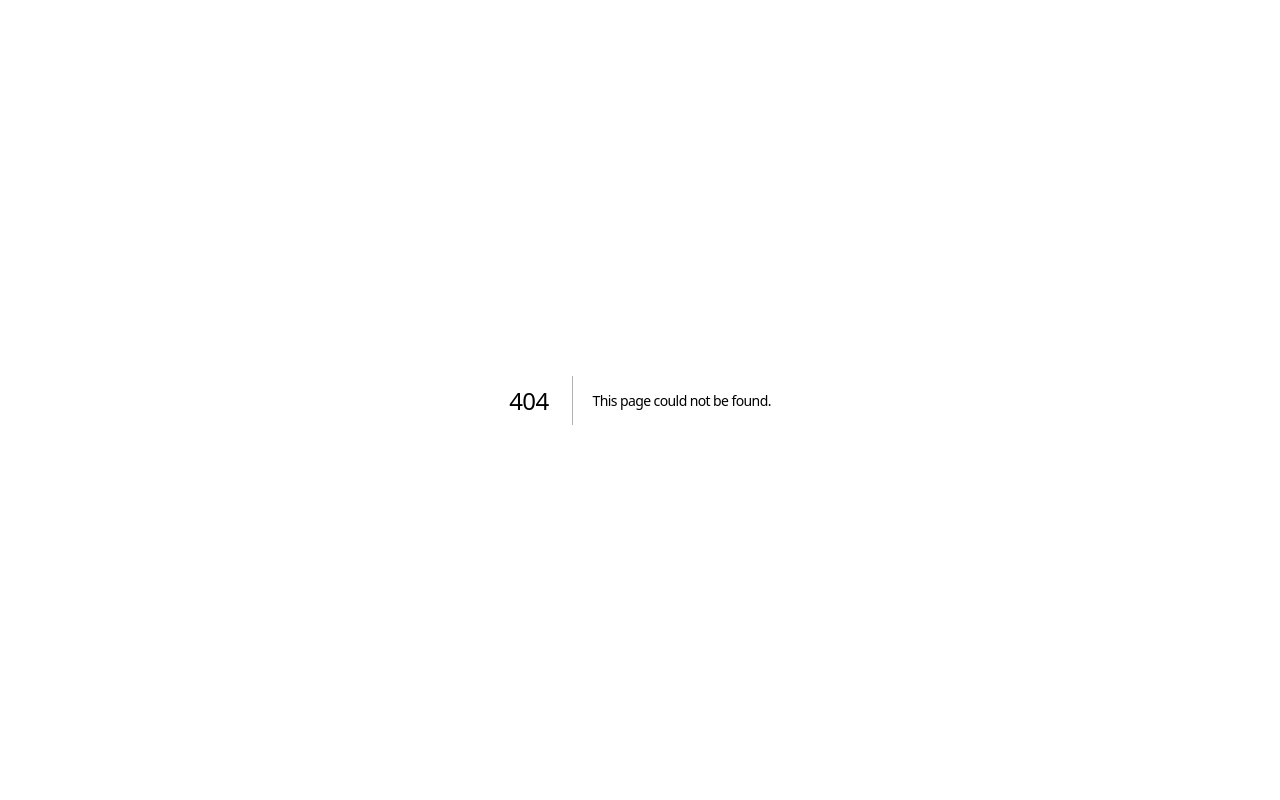
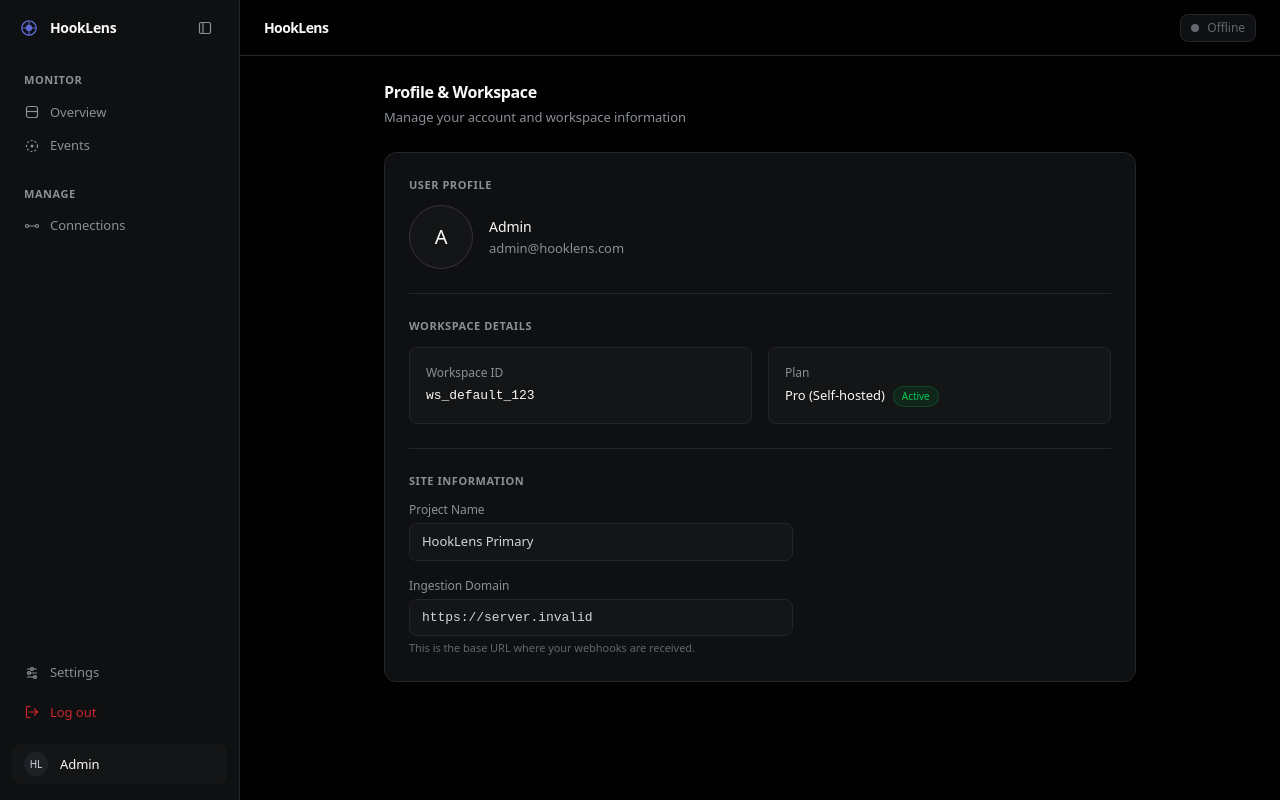
Before and after one commit to abubakar2906/hooklens, a Next.js app in the folder dashboard/: page /profile in a window 1280 px wide. Before the commit this address had no page. Built offline with nearby package versions, Linux system fonts and the light colour scheme; no server answers.

Commit message:
release ready

```diff
--- /dev/null
+++ b/dashboard/src/app/(dashboard)/profile/page.tsx
@@ -0,0 +1,73 @@
+import { currentUser } from '@clerk/nextjs/server';
+
+export default async function ProfilePage() {
+  const user = await currentUser();
+  const email = user?.emailAddresses[0]?.emailAddress || 'admin@hooklens.com';
+  const name = user?.firstName ? `${user.firstName} ${user.lastName || ''}` : 'Admin';
+
+  return (
+    <div className="p-6 max-w-[800px] mx-auto animate-fade-in-up font-sans">
+      <div className="mb-6">
+        <h2 className="text-ink font-semibold text-[16px] tracking-tight">Profile & Workspace</h2>
+        <p className="text-ink-subtle text-[13px] mt-1">Manage your account and workspace information</p>
+      </div>
+
+      <div className="bg-surface-1 border border-hairline rounded-lg p-6 space-y-6">
+        <div>
+          <label className="text-[11px] text-ink-subtle uppercase tracking-[0.05em] font-semibold block mb-3">User Profile</label>
+          <div className="flex items-center gap-4">
+            <div className="w-16 h-16 rounded-full bg-surface-2 border border-hairline-strong flex items-center justify-center flex-shrink-0">
+               <span className="text-ink text-[20px] font-medium">{name.charAt(0)}</span>
+            </div>
+            <div>
+              <p className="text-[14px] text-ink font-medium">{name}</p>
+              <p className="text-[13px] text-ink-subtle mt-0.5">{email}</p>
+            </div>
+          </div>
+        </div>
+
+        <div className="border-t border-hairline pt-6">
+          <label className="text-[11px] text-ink-subtle uppercase tracking-[0.05em] font-semibold block mb-3">Workspace Details</label>
+          <div className="grid grid-cols-1 md:grid-cols-2 gap-4">
+             <div className="bg-surface-2 border border-hairline p-4 rounded-md">
+                <p className="text-[12px] text-ink-subtle font-medium mb-1">Workspace ID</p>
+                <p className="text-[13px] text-ink font-mono">{user?.id || 'ws_default_123'}</p>
+             </div>
+             <div className="bg-surface-2 border border-hairline p-4 rounded-md">
+                <p className="text-[12px] text-ink-subtle font-medium mb-1">Plan</p>
+                <div className="flex items-center gap-2 mt-1">
+                   <p className="text-[13px] text-ink font-medium">Pro (Self-hosted)</p>
+                   <span className="bg-green-500/10 text-green-500 text-[10px] font-medium px-2 py-0.5 rounded-full border border-green-500/20">Active</span>
+                </div>
+             </div>
+          </div>
+        </div>
+
+        <div className="border-t border-hairline pt-6">
+          <label className="text-[11px] text-ink-subtle uppercase tracking-[0.05em] font-semibold block mb-3">Site Information</label>
+          <div className="space-y-4">
+             <div>
+               <p className="text-[12px] text-ink-subtle font-medium mb-1">Project Name</p>
+               <input
+                 type="text"
+                 defaultValue="HookLens Primary"
+                 readOnly
+                 className="w-full max-w-sm bg-surface-2 border border-hairline rounded-md px-3 py-2 text-[13px] text-ink-muted focus:outline-none"
+               />
+             </div>
+             <div>
+               <p className="text-[12px] text-ink-subtle font-medium mb-1">Ingestion Domain</p>
+               <input
+                 type="text"
+                 defaultValue={process.env.NEXT_PUBLIC_API_URL || 'http://localhost:3000'}
+                 readOnly
+                 className="w-full max-w-sm bg-surface-2 border border-hairline rounded-md px-3 py-2 text-[13px] text-ink-muted font-mono focus:outline-none"
+               />
+               <p className="text-[11px] text-ink-tertiary mt-1">This is the base URL where your webhooks are received.</p>
+             </div>
+          </div>
+        </div>
+      </div>
+    </div>
+  );
+}
--- a/dashboard/src/app/page.tsx
+++ b/dashboard/src/app/page.tsx
@@ -83,10 +83,11 @@ function Hero() {
         Webhook infrastructure <span style={{ color: '#333' }}>for fintech developers.</span>
       </h1>
       <p style={{ fontSize: '18px', color: '#555', lineHeight: 1.55, maxWidth: '540px', marginTop: '24px', animation: 'heroFadeUp 0.7s cubic-bezier(0.16,1,0.3,1) both', animationDelay: '120ms' }}>
-        A self-hosted gateway for Paystack, Flutterwave, and Monnify webhooks. Normalised ingestion, guaranteed delivery, automatic retries, and AI-powered failure diagnostics.
+        A self-hosted gateway for <strong style={{ color: '#27a644', fontWeight: 600 }}>Paystack</strong> webhooks &mdash; with Flutterwave and Monnify coming soon. Normalised ingestion, guaranteed delivery, automatic retries, and AI-powered failure diagnostics.
       </p>
       <div style={{ display: 'flex', alignItems: 'center', gap: '16px', marginTop: '32px', flexWrap: 'wrap', animation: 'heroFadeUp 0.7s cubic-bezier(0.16,1,0.3,1) both', animationDelay: '160ms' }}>
-        <a href="/waitlist" style={{ fontSize: '14px', fontWeight: 500, color: '#000', backgroundColor: '#fff', borderRadius: '8px', padding: '10px 20px', display: 'inline-flex', alignItems: 'center' }}>Join waitlist</a>
+        <a href="/sign-up" style={{ fontSize: '14px', fontWeight: 500, color: '#000', backgroundColor: '#fff', borderRadius: '8px', padding: '10px 20px', display: 'inline-flex', alignItems: 'center' }}>Get started free</a>
+        <a href="/sign-in" className="nav-link" style={{ display: 'inline-flex', alignItems: 'center', gap: '6px', fontSize: '14px' }}>Sign in</a>
         <a href="https://github.com/abubakar2906/hooklens" target="_blank" rel="noopener noreferrer" className="nav-link" style={{ display: 'inline-flex', alignItems: 'center', gap: '6px' }}>
           View on GitHub
           <svg width="12" height="12" viewBox="0 0 12 12" fill="none"><path d="M2 10 L10 2 M4 2 L10 2 L10 8" stroke="currentColor" strokeWidth="1.5" strokeLinecap="round" strokeLinejoin="round" /></svg>
@@ -156,7 +157,7 @@ function Hero() {
 
 // Features
 const FEATURES = [
-  { id: 'sig', fig: 'FIG 0.1', eyebrow: 'Authentication', title: 'Signatures verified automatically', body: 'Paystack, Flutterwave, and Monnify HMAC signatures are verified per-endpoint before entering your queue.' },
+  { id: 'sig', fig: 'FIG 0.1', eyebrow: 'Authentication', title: 'Signatures verified automatically', body: 'Paystack HMAC-SHA512 signatures are verified per-endpoint before events enter your queue. More providers arriving soon.' },
   { id: 'ai', fig: 'FIG 0.2', eyebrow: 'Observability', title: 'AI-assisted failure diagnostics', body: 'Instant insights into why a delivery failed &mdash; analyzing headers, payloads, and downstream server responses.' },
   { id: 'replay', fig: 'FIG 0.3', eyebrow: 'Resilience', title: 'Zero-downtime event replays', body: 'Replay failed events individually or in bulk. Original timestamps and payload integrity preserved.' },
   { id: 'retry', fig: 'FIG 0.4', eyebrow: 'Reliability', title: 'Automatic exponential backoff', body: 'Configurable retry policies handle transient network errors and downstream server restarts gracefully.' },
@@ -281,9 +282,9 @@ function ProductPreviewSection() {
 
 // Integrations
 const PROVIDERS = [
-  { id: 'paystack', name: 'Paystack', region: 'Nigeria &middot; Africa' },
-  { id: 'flutterwave', name: 'Flutterwave', region: 'Africa' },
-  { id: 'monnify', name: 'Monnify', region: 'Nigeria' },
+  { id: 'paystack', name: 'Paystack', region: 'Nigeria &middot; Africa', live: true },
+  { id: 'flutterwave', name: 'Flutterwave', region: 'Coming soon', live: false },
+  { id: 'monnify', name: 'Monnify', region: 'Coming soon', live: false },
 ];
 const DESTINATIONS = [
   { id: 'express', name: 'Express', lang: 'Node.js' },
@@ -308,12 +309,15 @@ function IntegrationsSection() {
           <div className="flex flex-col gap-3 w-full lg:flex-1 lg:max-w-[280px]">
             <p style={{ fontSize: '11px', fontWeight: 600, color: '#333', letterSpacing: '0.4px', textTransform: 'uppercase', marginBottom: '4px' }}>Sources</p>
             {PROVIDERS.map(p => (
-              <div key={p.id} style={{ position: 'relative', backgroundColor: '#060606', padding: '14px 16px', borderRadius: '2px' }}>
+              <div key={p.id} style={{ position: 'relative', backgroundColor: '#060606', padding: '14px 16px', borderRadius: '2px', opacity: p.live ? 1 : 0.45 }}>
                 <span aria-hidden="true" style={{ position: 'absolute', top: 0, left: 0, width: C, height: C, borderTop: '1px solid ' + col, borderLeft: '1px solid ' + col, pointerEvents: 'none' }} />
                 <span aria-hidden="true" style={{ position: 'absolute', top: 0, right: 0, width: C, height: C, borderTop: '1px solid ' + col, borderRight: '1px solid ' + col, pointerEvents: 'none' }} />
                 <span aria-hidden="true" style={{ position: 'absolute', bottom: 0, left: 0, width: C, height: C, borderBottom: '1px solid ' + col, borderLeft: '1px solid ' + col, pointerEvents: 'none' }} />
                 <span aria-hidden="true" style={{ position: 'absolute', bottom: 0, right: 0, width: C, height: C, borderBottom: '1px solid ' + col, borderRight: '1px solid ' + col, pointerEvents: 'none' }} />
-                <p style={{ fontSize: '14px', fontWeight: 500, color: '#fff' }}>{p.name}</p>
+                <div style={{ display: 'flex', alignItems: 'center', justifyContent: 'space-between', gap: '8px' }}>
+                  <p style={{ fontSize: '14px', fontWeight: 500, color: p.live ? '#fff' : '#555' }}>{p.name}</p>
+                  {p.live && <span style={{ fontSize: '10px', fontWeight: 600, color: '#27a644', backgroundColor: 'rgba(39,166,68,0.1)', border: '1px solid rgba(39,166,68,0.2)', padding: '1px 7px', borderRadius: '99px' }}>Live</span>}
+                </div>
                 <p style={{ fontSize: '12px', color: '#444' }} dangerouslySetInnerHTML={{ __html: p.region }}></p>
               </div>
             ))}
@@ -357,7 +361,7 @@ function IntegrationsSection() {
 // Pricing
 function PricingSection() {
   const plans = [
-    { name: 'Open Source', price: '$0', period: 'forever', features: ['Self-host anywhere', 'Unlimited events', 'Paystack, Flutterwave, Monnify', 'BullMQ async delivery', 'AI diagnostics (BYOK)'], featured: false },
+    { name: 'Open Source', price: '$0', period: 'forever', features: ['Self-host anywhere', 'Unlimited events', 'Paystack (live)', 'Flutterwave & Monnify (coming soon)', 'BullMQ async delivery', 'AI diagnostics (BYOK)'], featured: false },
     { name: 'Cloud', price: 'Soon', period: 'managed', features: ['Fully managed', '90-day retention', 'Email support', 'Usage analytics', 'Priority queues'], featured: true },
     { name: 'Enterprise', price: 'Custom', period: 'annually', features: ['Custom retention', 'SLA guarantees', 'Dedicated support', 'Custom integrations', 'Audit logs'], featured: false },
   ];
@@ -398,7 +402,7 @@ function PricingSection() {
 function FAQSection() {
   const faqs = [
     { q: 'Is HookLens really free?', a: 'Yes. The core gateway is open-source under the MIT license, free to self-host forever. You bring your own infrastructure.' },
-    { q: 'Which payment providers are supported?', a: 'Currently Paystack, Flutterwave, and Monnify &mdash; the three largest in Nigeria and West Africa. More on the roadmap.' },
+    { q: 'Which payment providers are supported right now?', a: '<strong style="color:#fff">Paystack</strong> is fully supported today with HMAC-SHA512 signature verification. Flutterwave and Monnify are on the roadmap and will be released soon.' },
     { q: 'What does self-hosted mean exactly?', a: 'You run HookLens on your own servers or any cloud VM. You control the data, the code, and the infrastructure.' },
     { q: 'Do I need Redis and Postgres?', a: 'Yes. HookLens uses BullMQ for the delivery queue (Redis) and Postgres for event storage. Both are supported everywhere.' },
     { q: 'What is AI failure diagnostics?', a: 'When a delivery fails, HookLens sends error context to an LLM to generate a plain-English explanation. You provide your own API key.' },
@@ -435,7 +439,7 @@ function Footer() {
         </div>
         <p className="text-center md:text-left" style={{ fontSize: '12px', color: '#2a2a2a' }} dangerouslySetInnerHTML={{ __html: '&copy; ' + new Date().getFullYear() + ' HookLens &middot; MIT License &middot; Built for African fintech' }}></p>
         <div style={{ display: 'flex', alignItems: 'center', gap: '20px' }}>
-          {[{ label: 'GitHub', href: 'https://github.com/abubakar2906/hooklens' }, { label: 'Docs', href: '/docs' }, { label: 'Waitlist', href: '/waitlist' }].map(({ label, href }) => (
+          {[{ label: 'GitHub', href: 'https://github.com/abubakar2906/hooklens' }, { label: 'Docs', href: '/docs' }, { label: 'Sign in', href: '/sign-in' }, { label: 'Get started', href: '/sign-up' }].map(({ label, href }) => (
             <a key={label} href={href} className="footer-link">{label}</a>
           ))}
         </div>
--- a/dashboard/src/components/landing/nav.tsx
+++ b/dashboard/src/components/landing/nav.tsx
@@ -42,21 +42,26 @@ export default function Nav() {
         </div>
 
         <nav className="hidden md:flex items-center gap-6" aria-label="Primary navigation">
-          {[{ label: 'Product', href: '#features' }, { label: 'Docs', href: '/docs' }, { label: 'GitHub', href: 'https://github.com' }].map(({ label, href }) => (
+          {[{ label: 'Product', href: '#features' }, { label: 'Docs', href: '/docs' }, { label: 'GitHub', href: 'https://github.com/abubakar2906/hooklens' }].map(({ label, href }) => (
             <a key={label} href={href} className="nav-link">{label}</a>
           ))}
         </nav>
 
-        <a href="/waitlist" className="hidden sm:flex" style={{ fontSize: '14px', fontWeight: 500, color: '#000', backgroundColor: '#fff', borderRadius: '8px', padding: '8px 16px' }}>
-          Join waitlist
-        </a>
+        <div className="hidden sm:flex items-center gap-3">
+          <a href="/sign-in" style={{ fontSize: '14px', fontWeight: 500, color: '#888', transition: 'color 0.2s' }} className="nav-link">
+            Sign in
+          </a>
+          <a href="/sign-up" style={{ fontSize: '14px', fontWeight: 500, color: '#000', backgroundColor: '#fff', borderRadius: '8px', padding: '8px 16px' }}>
+            Get started
+          </a>
+        </div>
       </div>
 
       {/* Mobile Menu Dropdown */}
       {mobileMenuOpen && (
         <div className="md:hidden absolute w-full border-b" style={{ backgroundColor: '#000', borderColor: '#1a1a1a', top: '56px' }}>
           <nav className="flex flex-col px-6 py-4 gap-4">
-            {[{ label: 'Product', href: '#features' }, { label: 'Docs', href: '/docs' }, { label: 'GitHub', href: 'https://github.com' }].map(({ label, href }) => (
+            {[{ label: 'Product', href: '#features' }, { label: 'Docs', href: '/docs' }, { label: 'GitHub', href: 'https://github.com/abubakar2906/hooklens' }].map(({ label, href }) => (
               <a
                 key={label}
                 href={href}
@@ -69,10 +74,16 @@ export default function Nav() {
             ))}
             <div style={{ height: '1px', backgroundColor: '#1a1a1a', margin: '4px 0' }} />
             <a
-              href="/waitlist"
+              href="/sign-in"
+              style={{ fontSize: '15px', fontWeight: 500, color: '#888', padding: '10px 0', textAlign: 'center' }}
+            >
+              Sign in
+            </a>
+            <a
+              href="/sign-up"
               style={{ fontSize: '15px', fontWeight: 500, color: '#000', backgroundColor: '#fff', borderRadius: '8px', padding: '10px 16px', textAlign: 'center' }}
             >
-              Join waitlist
+              Get started
             </a>
           </nav>
         </div>
--- a/dashboard/src/components/sidebar.tsx
+++ b/dashboard/src/components/sidebar.tsx
@@ -53,6 +53,16 @@ function IconX({ className }: { className?: string }) {
     <svg viewBox="0 0 16 16" fill="none" xmlns="http://www.w3.org/2000/svg" className={className}>
       <path d="M4.5 4.5L11.5 11.5" stroke="currentColor" strokeWidth="1.2" strokeLinecap="round" strokeLinejoin="round" />
       <path d="M4.5 11.5L11.5 4.5" stroke="currentColor" strokeWidth="1.2" strokeLinecap="round" strokeLinejoin="round" />
+    </svg>
+  );
+}
+
+function IconLogout({ className }: { className?: string }) {
+  return (
+    <svg viewBox="0 0 16 16" fill="none" xmlns="http://www.w3.org/2000/svg" className={className}>
+      <path d="M6 13.5H3.5C2.94772 13.5 2.5 13.0523 2.5 12.5V3.5C2.5 2.94772 2.94772 2.5 3.5 2.5H6" stroke="currentColor" strokeWidth="1.2" strokeLinecap="round" />
+      <path d="M10.5 11L13.5 8L10.5 5" stroke="currentColor" strokeWidth="1.2" strokeLinecap="round" strokeLinejoin="round" />
+      <path d="M5.5 8H13.5" stroke="currentColor" strokeWidth="1.2" strokeLinecap="round" />
     </svg>
   );
 }
@@ -185,7 +195,7 @@ export function Sidebar({ isCollapsed, onToggleCollapse, isMobileOpen, onCloseMo
       </div>
 
       {/* Bottom section */}
-      <div className={cn("pb-4", isCollapsed ? "px-2" : "px-3")}>
+      <div className={cn("pb-4 flex flex-col gap-2", isCollapsed ? "px-2" : "px-3")}>
         <Link
           href="/settings"
           title={isCollapsed ? "Settings" : undefined}
@@ -201,21 +211,30 @@ export function Sidebar({ isCollapsed, onToggleCollapse, isMobileOpen, onCloseMo
           {!isCollapsed && "Settings"}
         </Link>
 
-        {/* User Profile Footer */}
-        <div className={cn(
-          "mt-4 flex items-center cursor-pointer hover:bg-surface-2 rounded-md transition-colors",
-          isCollapsed ? "justify-center p-2" : "gap-3 px-3 py-2"
-        )}>
+        {/* Log Out Button */}
         <button
           type="button"
           onClick={() => signOut({ redirectUrl: '/sign-in' })}
           title={isCollapsed ? 'Log out' : undefined}
           className={cn(
-              'mt-4 w-full flex items-center cursor-pointer hover:bg-surface-2 rounded-md transition-colors text-left',
-              isCollapsed ? 'justify-center p-2' : 'gap-3 px-3 py-2'
+            'flex items-center rounded-md text-[13px] text-red-500/80 hover:text-red-500 hover:bg-red-500/10 transition-all duration-100',
+            isCollapsed ? 'justify-center p-2.5 mx-auto w-10' : 'gap-2.5 px-3 py-1.5'
           )}
-          ></button>
+        >
+          <IconLogout className={cn('h-4 w-4 flex-shrink-0')} />
+          {!isCollapsed && "Log out"}
+        </button>
 
+        {/* User Profile Footer */}
+        <Link
+          href="/profile"
+          title={isCollapsed ? 'Profile' : undefined}
+          className={cn(
+            "mt-2 flex items-center cursor-pointer hover:bg-surface-2 rounded-md transition-colors",
+            isCollapsed ? "justify-center p-2" : "gap-3 px-3 py-2",
+            isActive('/profile') && "bg-surface-2"
+          )}
+        >
           <div className="w-6 h-6 rounded-full bg-[#1e2025] border border-hairline flex items-center justify-center flex-shrink-0">
             <span className="text-ink-muted text-[10px] font-medium">HL</span>
           </div>
@@ -224,7 +243,7 @@ export function Sidebar({ isCollapsed, onToggleCollapse, isMobileOpen, onCloseMo
               <p className="text-ink text-[13px] font-medium truncate leading-tight">Admin</p>
             </div>
           )}
-        </div>
+        </Link>
       </div>
     </aside>
   );
```
Lines whose indentation alone changed are shown as unchanged.
